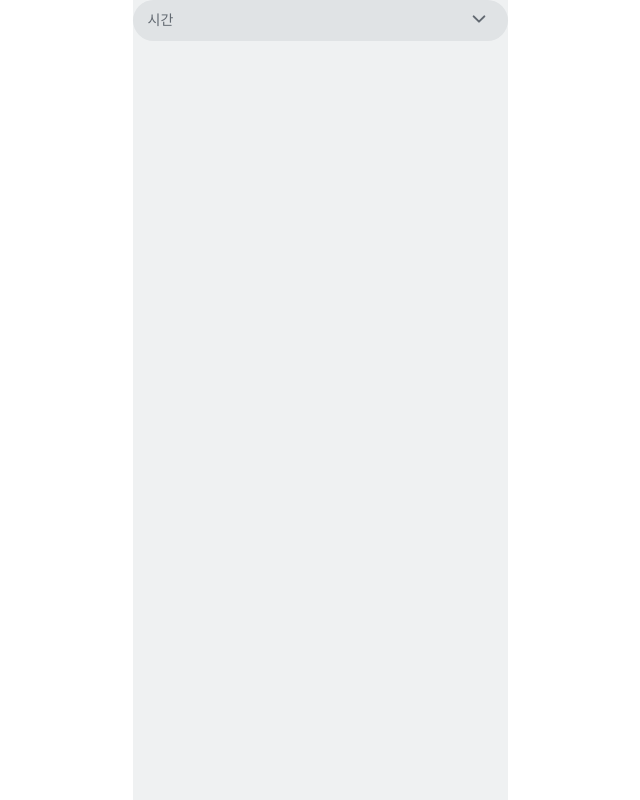
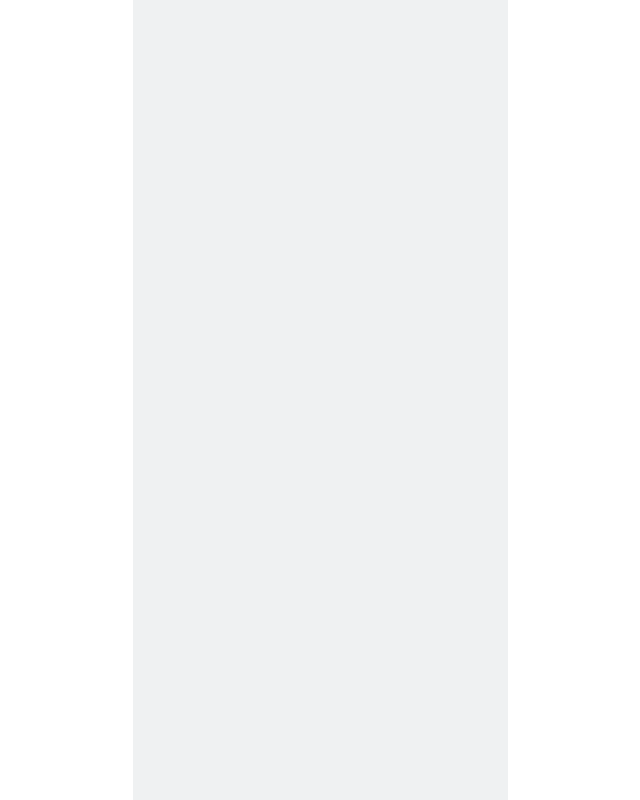
Before and after one commit to minjeoong/35-SOPKATHON-WEB-Team1, a React (Vite) app: page / in a window 1280 px wide. Shown: the whole page, without its empty margins (320-960 px from the left). Built offline with nearby package versions, Linux system fonts and the light colour scheme.

Commit message:
chore: 테스트 코드 제거

```diff
--- a/src/pages/MainPage/MainPage.jsx
+++ b/src/pages/MainPage/MainPage.jsx
@@ -1,35 +1,5 @@
-import Dropdown from '@/components/common/Dropdown/Dropdown';
-import { DATE } from '@/constants/date';
-import { wrapper } from '@/pages/MainPage/MainPage.style';
-import { useState } from 'react';
-
 const MainPage = () => {
-	const [isOpen, setIsOpen] = useState(false);
-	const [selectedValue, setSelectedValue] = useState('');
-	const [isDisabled, setIsDisabled] = useState(true);
-
-	const handleTrigger = () => {
-		setIsOpen(!isOpen);
-	};
-
-	const handleSelect = (value) => {
-		setSelectedValue(value);
-	};
-
-	return (
-		<div css={wrapper}>
-			<Dropdown
-				onTrigger={handleTrigger}
-				isOpen={isOpen}
-				setIsOpen={setIsOpen}
-				options={DATE}
-				selectedValue={selectedValue}
-				onSelect={handleSelect}
-				placeholder='시간'
-				isDisabled={isDisabled}
-			/>
-		</div>
-	);
+	return <div></div>;
 };
 
 export default MainPage;
```
